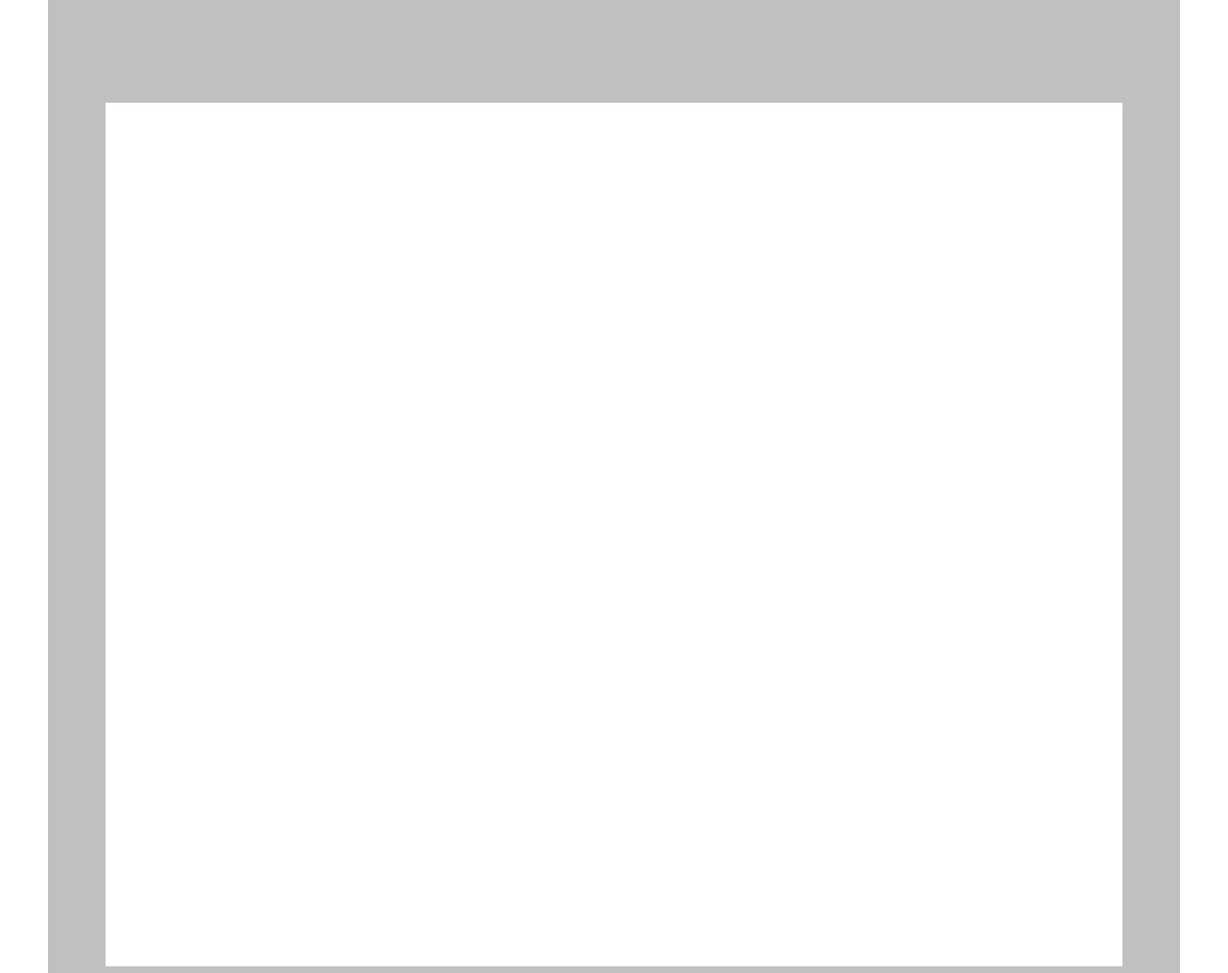
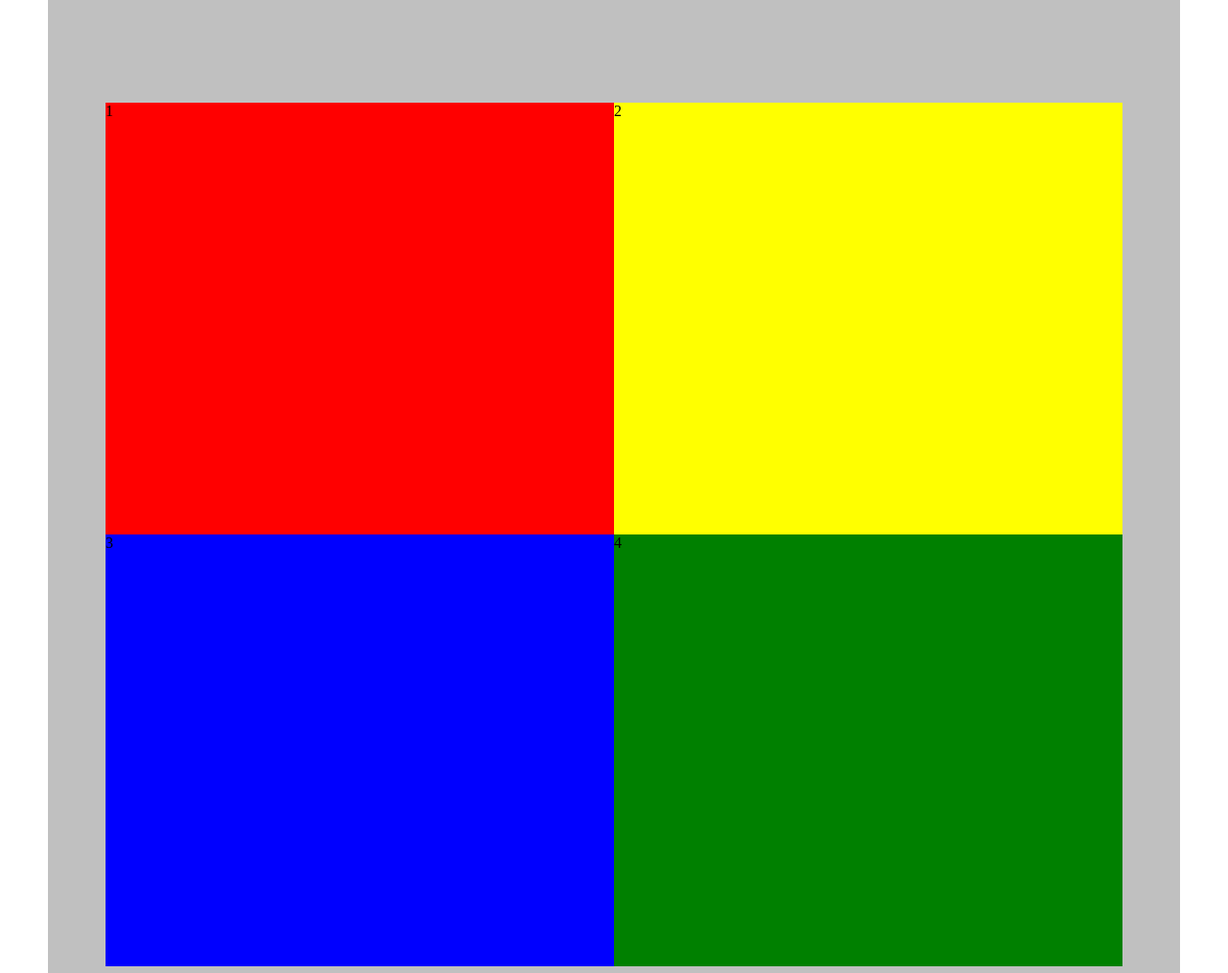
Before and after one commit to riatree/BB, a plain HTML site: page index.html in a window 1280 px wide. Shown: the part 286-1300 px from the top of the page at 96% size. Drawn offline with Linux system fonts and the light colour scheme.

Commit message:
게시판 영역 분할 테스트

```diff
--- a/index.html
+++ b/index.html
@@ -22,7 +22,10 @@
             <div id = "Board">
                 <div class="board-container">
                     <div class="board-wrap">
-
+                        <div class="gameBoard-container">1</div>
+                        <div class="broadcastBoard-container">2</div>
+                        <div class="lifeBoard-container">3</div>
+                        <div class="etcBoard-container">4</div>
                     </div>
                 </div>
             </div>
--- a/src/css/main.css
+++ b/src/css/main.css
@@ -26,3 +26,23 @@
     margin-bottom: 50px;
     background-color: white;
 }
+.gameBoard-container{
+    width:50%;height:50%;
+    float:left;
+    background-color: red;
+}
+.broadcastBoard-container{
+    width:50%;height:50%;
+    clear:right;float:right;
+    background-color: yellow;
+}
+.lifeBoard-container{
+    width:50%;height:50%;
+    float:left;
+    background-color: blue;
+}
+.etcBoard-container{
+    width:50%;height:50%;
+    clear:right;float:left;
+    background-color: green;
+}
```
